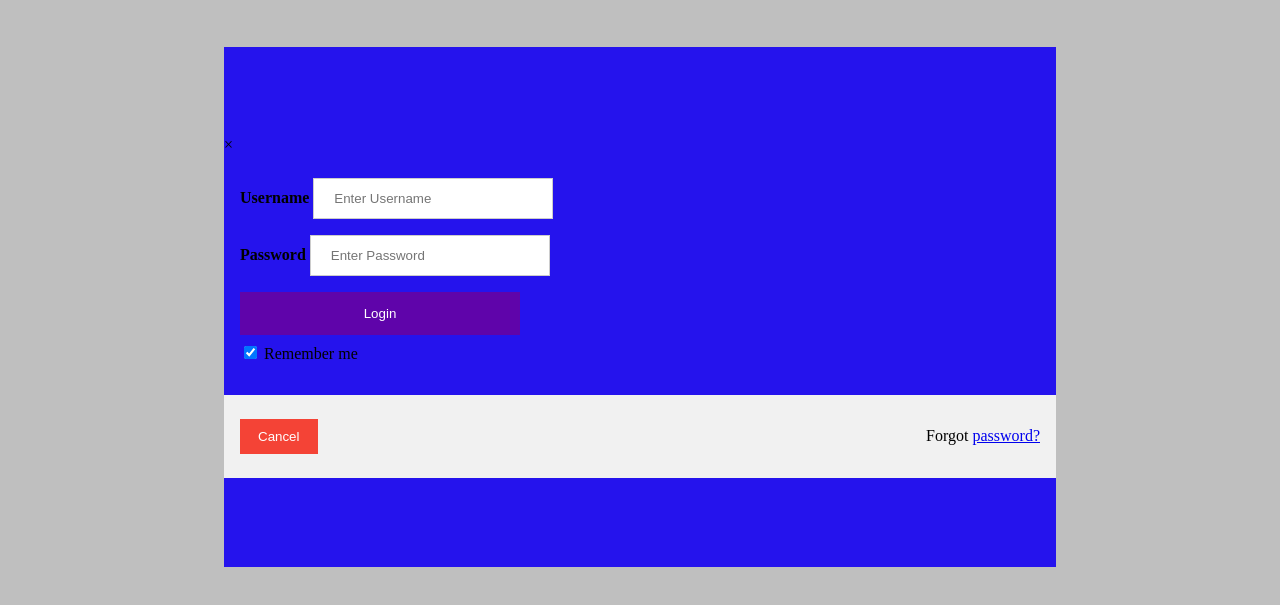
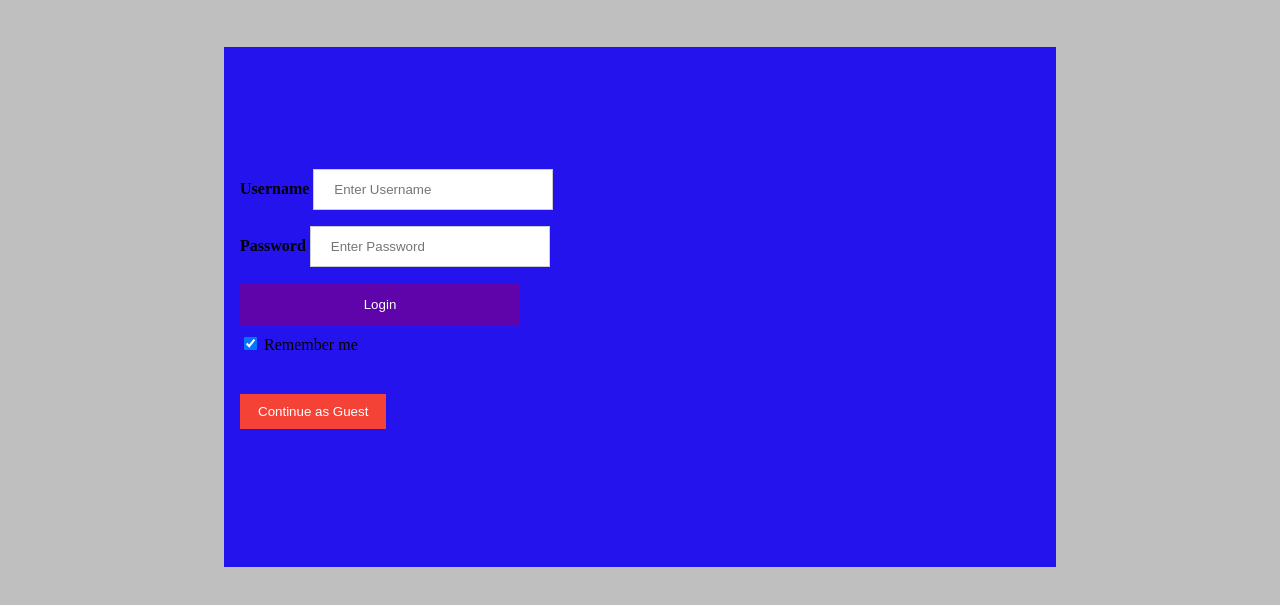
Before and after one commit to ahgonza/Blockbuster-Movies, a plain HTML site: page cart.html in a window 1280 px wide. Both pictures are taken after a click on the button "Log In". Shown: the part 93-698 px from the top of the page. Drawn offline with Linux system fonts and the light colour scheme.

Commit message:
fix overlay slipping, change cancel button to "continue as guest"

```diff
--- a/Index.html
+++ b/Index.html
@@ -4,6 +4,7 @@
         <link rel="stylesheet" href="css/styles.css">
         <link rel="stylesheet" href="loginSheet/CSS/styles.css">
         <script type=text/javascript src="js/loginbuttonlogic.js"></script>
+        <script src="js/mainScript.js"></script>
     </head>
     <body>
         <!-- THIS IS THE NAVBAR, YOU CAN COPY PASTE THIS CODE ONTO ANY PAGE-->
@@ -37,7 +38,7 @@
             </div>
 
             <div class="container">
-              <button type="button" class="cancelbtn" onClick="hideLogin();">Cancel</button>
+              <button type="button" class="cancelbtn" onClick="hideLogin();">Continue as Guest</button>
             </div>
           </form>
             </div>
--- a/cart.html
+++ b/cart.html
@@ -1,5 +1,5 @@
 <html>
-    <title> Shopping Cart
+    <title> Your Cart
     </title>
     <head>
         <link rel="stylesheet" href="css/styles.css">
@@ -22,8 +22,6 @@
     </div>
     <div class="logInContainer">
         <div id="logInModal" class="modal">
-        <div class="logIn-content">
-          <span class="close">&times;</span>
       <form action="action_page.php" method="post" onSubmit="return validateLogIn();">
         <div class="container">
           <label for="uname"><b>Username</b></label>
@@ -38,11 +36,9 @@
             <input type="checkbox" checked="checked" name="remember"> Remember me
           </label>
         </div>
-        </div>
 
-        <div class="container" style="background-color:#f1f1f1">
-          <button type="button" class="cancelbtn" onClick="hideLogin();">Cancel</button>
-          <span class="psw">Forgot <a href="#">password?</a></span>
+        <div class="container">
+          <button type="button" class="cancelbtn" onClick="hideLogin();">Continue as Guest</button>
         </div>
       </form>
         </div>
--- a/css/styles.css
+++ b/css/styles.css
@@ -73,8 +73,8 @@ body {
     justify-content: center;
     top: 0;
     left: 0;
-    width: 100vw;
-    height: 100vh;
+    width: 100%;
+    height: 1000%;
     background-color: gray;
     opacity: 0.5;
     z-index: 1;
--- /dev/null
+++ b/js/mainScript.js
@@ -0,0 +1,5 @@
+var isLoggedIn = false;
+
+if (isLoggedIn === true) {
+    document.getElementById("logInButton").style.visibility = "hidden";
+}
```
